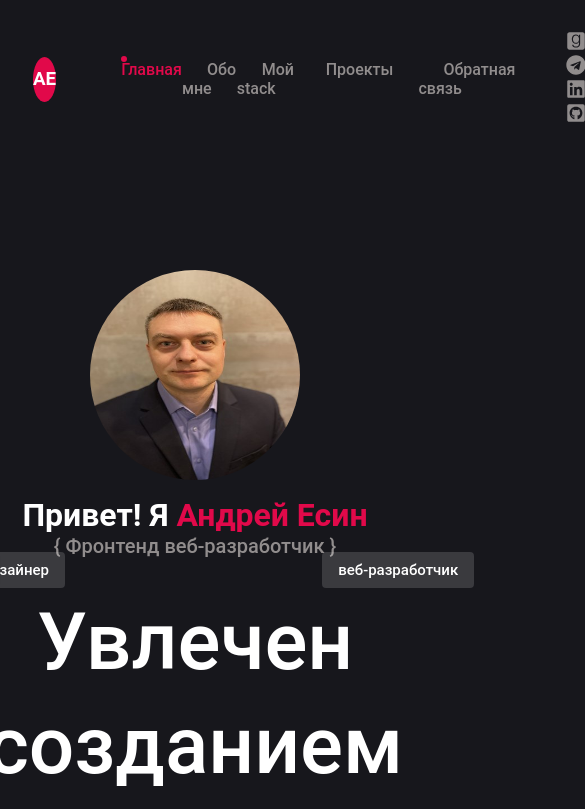
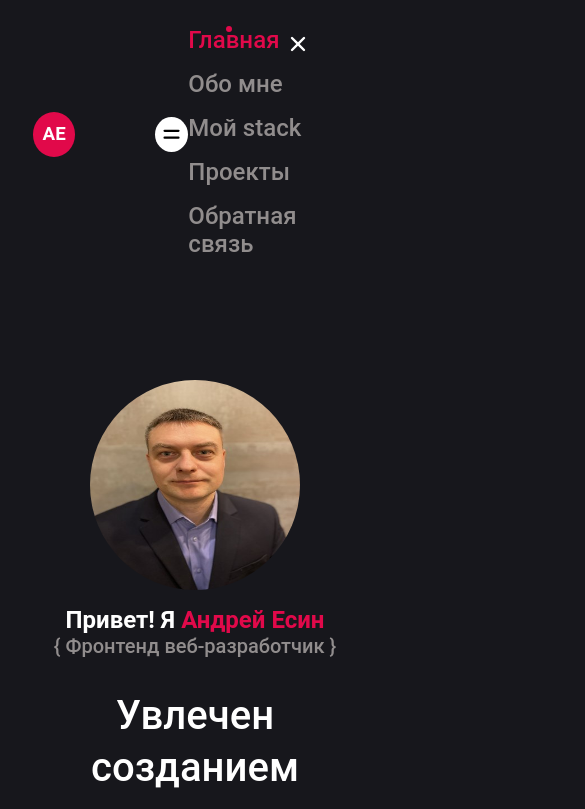
Before and after one commit to Kuban23/My-own-website, a React (Create React App) app: page / in a window 390 px wide. Shown: the top 809 px of the page, 585 px wide, since content can reach past the window. Built offline with nearby package versions, Linux system fonts and the light colour scheme.

Commit message:
feat:Адаптив + частично сделал доп меню navBar

```diff
--- a/package.json
+++ b/package.json
@@ -8,6 +8,7 @@
       "@testing-library/jest-dom": "^5.16.5",
       "@testing-library/react": "^13.4.0",
       "@testing-library/user-event": "^13.5.0",
+      "framer-motion": "^10.12.2",
       "react": "^18.2.0",
       "react-dom": "^18.2.0",
       "react-icons": "^4.8.0",
--- a/src/components/About/About.scss
+++ b/src/components/About/About.scss
@@ -1,25 +1,37 @@
-.about{
-	max-width:1224px;
+.about {
+   max-width: 1224px;
    min-height: 100vh;
    padding: 112px 24px 0px 24px;
    margin: 0 auto;
 
- &__title{
+   @media screen and (max-width: 500px) {
+      padding: 0px 16px 0 16px;
+   }
+
+   h1 {
       text-align: center;
       margin-bottom: 48px;
       color: #fff;
-   font-size: 38px;
+      font-size: 50px;
+
+      @media screen and (max-width: 750px) {
+         font-size: 40px;
+      }
 
    }
 
- &__container{
+   &__container {
       display: grid;
-	grid-template-columns: repeat(2,1fr);
+      grid-template-columns: repeat(2, 1fr);
       place-items: center;
       position: relative;
+
+      @media screen and (max-width: 700px) {
+         grid-template-columns: 1fr;
+      }
    }
 
- &__left{
+   &__left {
       max-width: 350px;
       height: 350px;
       background: #e1094a;
@@ -35,13 +47,18 @@
       }
    }
 
- &__right{
+   &__right {
       color: #fff;
       padding: 16px;
       display: flex;
       flex-direction: column;
 
-	svg{
+      @media screen and (max-width: 700px) {
+         padding: 0;
+         margin-top: 32px;
+      }
+
+      svg {
          color: #e1094a;
       }
 
@@ -55,26 +72,31 @@
          text-decoration: none;
          color: #000;
          background: #fff;
-	padding: 12px 16px;
+         padding: 10px 16px;
          border-radius: 4px;
          font-size: 14px;
          width: 165px;
          text-align: center;
-	margin-top: px;
+         margin-top: 16px;
       }
 
    }
 
- &__bio{
+   &__bio {
       display: flex;
       font-size: 14px;
       max-width: 320px;
       margin-bottom: 16px;
       flex-wrap: wrap;
       gap: 8px;
+
+      @media screen and (max-width: 340px) {
+         font-size: 12px;
+
+      }
    }
 
- &__bio-key{
+   &__bio-key {
       display: flex;
       align-items: center;
       margin-right: 140px;
--- a/src/components/Home/Home.scss
+++ b/src/components/Home/Home.scss
@@ -1,55 +1,72 @@
-.profile{
+.profile {
    display: flex;
    flex-direction: column;
    align-items: center;
-   max-width:1224px;
+   max-width: 1224px;
    min-height: 100vh;
-	padding: 7rem 1.5rem 0 1.5rem;
+   padding: 112px 24px 0px 24px;
    margin: 0 auto;
 
-	&__photo{
+   @media screen and (max-width: 500px) {
+      padding: 112px 16px 0 16px;
+   }
+
+   &__photo {
       width: 210px;
       height: 210px;
-	// background-image: url('../../assets/image/myphoto.jpg');
    }
 
    img {
-	//
       width: 100%;
       height: 100%;
       border-radius: 50%;
       // object-fit: cover;
    }
 
- &__title{
+   &__title {
       margin-top: 16px;
       display: flex;
       flex-direction: column;
       align-items: center;
       position: relative;
    }
- &__name{
+
+   &__name {
       color: #fff;
       font-size: 32px;
+
+      @media screen and (max-width: 500px) {
+         font-size: 24px;
+      }
+
       span {
          //color: #8c12f0;
          color: #e1094a;
       }
    }
- &__job{
+
+   &__job {
       color: #918d8d;
       font-size: 20px;
    }
 
- &__text{
+   &__text {
       margin-top: 32px;
       color: #fff;
       text-align: center;
       font-size: 80px;
       line-height: 1.3;
+
+      @media screen and (max-width: 800px) {
+         font-size: 56px;
       }
 
- a{
+      @media screen and (max-width: 530px) {
+         font-size: 40px;
+      }
+   }
+
+   a {
       margin-top: 48px;
       text-decoration: none;
       color: #fff;
@@ -59,22 +76,28 @@
       font-size: 14px;
    }
 
-&__web, &__uiux{
+   &__web,
+   &__uiux {
       position: absolute;
-   background: rgba(255,255,255,0.15);
+      background: rgba(255, 255, 255, 0.15);
       color: #fff;
       padding: 9px 16px;
       border-radius: 4px;
       font-size: 15px;
       cursor: pointer;
+
+      @media screen and (max-width: 800px) {
+         display: none;
+      }
    }
 
- &__web{
+
+   &__web {
       right: 25px;
       top: 56px;
    }
 
- &__uiux{
+   &__uiux {
       top: 56px;
       left: 32px;
    }
--- a/src/components/NavBar/Navbar.jsx
+++ b/src/components/NavBar/Navbar.jsx
@@ -1,44 +1,77 @@
 import React from 'react';
 import { FaLinkedin, FaTelegram, FaGoodreads, FaGithubSquare } from 'react-icons/fa';
+import { HiMenuAlt4, HiX } from "react-icons/hi";
 
 import './Navbar.scss';
 
+const navLinks = ['Главная', 'Обо мне', 'Мой stack', 'Проекты', 'Обратная связь'];
+
+const socialIcons = [
+   { name: <FaGoodreads />, address: 'https://kubanesin@gmail.com' },
+   { name: <FaTelegram />, address: 'https://telegram.me/@EsinAndrew' },
+   { name: <FaLinkedin />, address: 'http://www.linkedin.com/in/андрей-есин' },
+   { name: <FaGithubSquare />, address: 'https://github.com/Kuban23' },
+];
+
 const Navbar = () => {
+   const [activeIndex, setActiveIndex] = React.useState(0);
+
+   const [scroll, setScroll] = React.useState(false);
+
+   const [toggle, setToggle] = React.useState(false)
+
+   React.useEffect(() => {
+      window.addEventListener('scroll', () => setScroll(window.scrollY > 20))
+   }, [])
+
    return (
+      <div className={scroll ? "wrapper active" : "wrapper"}>
          <div className="nav">
             <div className="nav__logo">
                <h3>АE</h3>
             </div>
             <ul className="nav__links">
-        <li>
-          <a className="active-link" href="#home">Главная</a>
+               {navLinks.map((link, i) => (
+                  <li key={i}>
+                     <a
+                        onClick={() => setActiveIndex(i)}
+                        className={activeIndex === i ? 'active-link' : ''}
+                        href={`#${link}`}>
+                        {link}
+                     </a>
                   </li>
-        <li>
-          <a href="#about">Обо мне</a>
-        </li>
-        <li>
-          <a href="#skills">Мой stack</a>
-        </li>
-        <li>
-          <a href="#work">Проекты</a>
-        </li>
-        <li>
-          <a href="#contact">Обратная связь</a>
-        </li>
+               ))}
             </ul>
             <div className="nav__socialIcons">
-        <a href="#">
-          <FaGoodreads />
+               {socialIcons.map((icon, i) => (
+                  <a key={i} href={`${icon.address}`} target="blank">
+                     {icon.name}
                   </a>
-        <a href="#">
-          <FaTelegram />
+               ))}
+            </div>
+
+            <div className="nav__menu">
+               <HiMenuAlt4
+                  onClick={() => setToggle(true)}
+               />
+            </div>
+            <div className="nav__closeMenu"></div>
+            <div className="nav__menuX">
+               <HiX
+                  onClick={() => setToggle(false)}
+               />
+               {navLinks.map((link, i) => (
+                  <li key={i}>
+                     <a
+                        onClick={() => setActiveIndex(i)}
+                        className={activeIndex === i ? 'active-link' : ''}
+                        href={`#${link}`}>
+                        {link}
                      </a>
-        <a href="#">
-          <FaLinkedin />
-        </a>
-        <a href="#">
-          <FaGithubSquare />
-        </a>
+                  </li>
+               ))}
+            </div>
+
          </div>
       </div>
    );
--- a/src/components/NavBar/Navbar.scss
+++ b/src/components/NavBar/Navbar.scss
@@ -1,13 +1,26 @@
-.nav{
+.wrapper {
+   width: 100%;
+   top: 0;
+   left: 0;
+   z-index: 10;
+
+   &.active {
+      background: rgba(255, 255, 255, 0.15);
+      backdrop-filter: blur(10px);
+      position: fixed;
+   }
+}
+
+.nav {
    max-width: 1224px;
    display: flex;
    justify-content: space-between;
    align-items: center;
-		padding: 20px 33px;
+   padding: 10px 33px;
    margin-left: auto;
    margin-right: auto;
 
-	 &__logo{
+   &__logo {
       background: #e1094a;
       width: 45px;
       height: 45px;
@@ -19,22 +32,31 @@
       cursor: pointer;
    }
 
-	 &__links{
+   &__links {
       display: flex;
       padding: 40px;
       list-style-type: none;
 
-		a{
+      li {
+         @media screen and (max-width: 800px) {
+            display: none;
+         }
+      }
+
+      a {
          color: #918d8d;
          margin: 25px;
          transition: .4s;
          position: relative;
       }
-		a.active-link, a:hover{
+
+      a.active-link,
+      a:hover {
          color: #e1094a;
       }
 
-		a.active-link::after, a:hover::after{
+      a.active-link::after,
+      a:hover::after {
          position: absolute;
          content: '';
          width: 6px;
@@ -50,14 +72,19 @@
 
    }
 
- 		&__socialIcons{
+   &__socialIcons {
+      display: flex;
 
-		svg{
+      @media screen and (max-width: 800px) {
+         display: none;
+      }
+
+      svg {
          width: 20px;
          height: 20px;
       }
 
-		a{
+      a {
          color: #918d8d;
          margin: 10px;
          transition: .4s;
@@ -71,7 +98,83 @@
 
    }
 
+   &__menu {
+      background: #fff;
+      width: 35px;
+      height: 35px;
+      border-radius: 50%;
+      display: flex;
+      justify-content: center;
+      align-items: center;
+      cursor: pointer;
+      display: none;
 
+      @media screen and (max-width:800px) {
+         display: block;
+         display: flex;
+         justify-content: center;
+         align-items: center;
+      }
 
+      svg {
+         width: 70%;
+         height: 70%;
+      }
+   }
+
+   &__closeMenu {}
+
+   &__menuX {
+      color: #fff;
+      // position: fixed;
+      // top: 32px;
+      // left: 0;
+      // width: 100%;
+      // height: 100vh;
+      // display: flex;
+      // justify-content: center;
+      // align-items: center;
+      // flex-direction: column;
+
+      svg {
+         width: 24px;
+         height: 24px;
+         position: absolute;
+         top: 32px;
+         right: 80px;
+      }
+
+      li {
+         list-style-type: none;
+         margin-top: 16px;
+
+         a {
+            text-decoration: none;
+            color: #918d8d;
+            font-size: 24px;
+            transition: .4s;
+            position: relative;
+         }
+
+         a.active-link,
+         a:hover {
+            color: #e1094a;
+         }
+
+         a.active-link::after,
+         a:hover::after {
+            position: absolute;
+            content: '';
+            width: 6px;
+            height: 6px;
+            background-color: #e1094a;
+            border-radius: 50%;
+            top: 0;
+            left: -10px;
+            right: 0px;
+            margin: auto;
+         }
+      }
+   }
 
 }
--- a/src/components/Portfolio/Portfolio.scss
+++ b/src/components/Portfolio/Portfolio.scss
@@ -3,6 +3,10 @@
    min-height: 100vh;
    padding: 112px 24px 0px 24px;
    margin: 0 auto;
+
+   @media screen and (max-width: 500px) {
+      padding: 112px 16px 0 16px;
+   }
 
    &__title {
       text-align: center;
@@ -18,6 +22,10 @@
          margin-bottom: 48px;
          color: #fff;
          font-size: 50px;
+
+         @media screen and (max-width: 750px) {
+            font-size: 40px;
+         }
       }
    }
 
@@ -49,11 +57,16 @@
    &__workImages {
       display: grid;
       grid-template-columns: repeat(3, 1fr);
-      // display: flex;
-      // flex-direction: row;
-      // flex-wrap: wrap;
       margin-top: 80px;
       gap: 10px;
+
+      @media screen and (max-width: 1000px) {
+         grid-template-columns: repeat(2, 1fr);
+      }
+
+      @media screen and (max-width: 700px) {
+         grid-template-columns: 1fr;
+      }
 
    }
 
@@ -63,6 +76,10 @@
       position: relative;
       margin-left: auto;
       margin-right: auto;
+
+      @media screen and (max-width:400px) {
+         max-width: 350px;
+      }
 
       img {
          object-fit: cover;
@@ -124,6 +141,14 @@
          span {
             font-size: 36px;
             color: #e1094a;
+
+            @media screen and (max-width: 599px) {
+               font-size: 32px;
+            }
+
+            @media screen and (max-width: 370px) {
+               font-size: 24px;
+            }
          }
       }
    }
--- a/src/components/Skills/Skills.scss
+++ b/src/components/Skills/Skills.scss
@@ -1,14 +1,22 @@
 .skills {
    max-width: 1224px;
    min-height: 100vh;
-   padding: 112px 24px 0px 24px;
+   padding: 0px 24px 0px 24px;
    margin: 0 auto;
+
+   @media screen and (max-width: 500px) {
+      padding: 112px 16px 0 16px;
+   }
 
    h1 {
       text-align: center;
       margin-bottom: 48px;
       color: #fff;
       font-size: 50px;
+
+      @media screen and (max-width: 750px) {
+         font-size: 40px;
+      }
    }
 
    &__select {
@@ -45,6 +53,11 @@
       max-width: 900px;
       row-gap: 50px;
 
+      @media screen and (max-width: 500px) {
+         grid-template-columns: repeat(2, 1fr);
+         gap: 32px;
+      }
+
       div {
          display: flex;
          justify-content: center;
@@ -73,6 +86,10 @@
       span {
          font-size: 22px;
          padding-left: 40px;
+
+         @media screen and (max-width: 410px) {
+            font-size: 16px;
+         }
       }
    }
 
@@ -82,12 +99,20 @@
 
       h3 {
          font-size: 17px;
+
+         @media screen and (max-width: 410px) {
+            font-size: 14px;
+         }
       }
 
       p,
       li {
          font-size: 14px;
          opacity: 0.5;
+
+         @media screen and (max-width: 405px) {
+            font-size: 0.65rem;
+         }
       }
    }
 
```
Also changed, not shown: src/components/Contact/Contact.scss (+26 -25 lines), 1 other file (tests, documents, lock files or other folders). Lines whose indentation alone changed are shown as unchanged.
